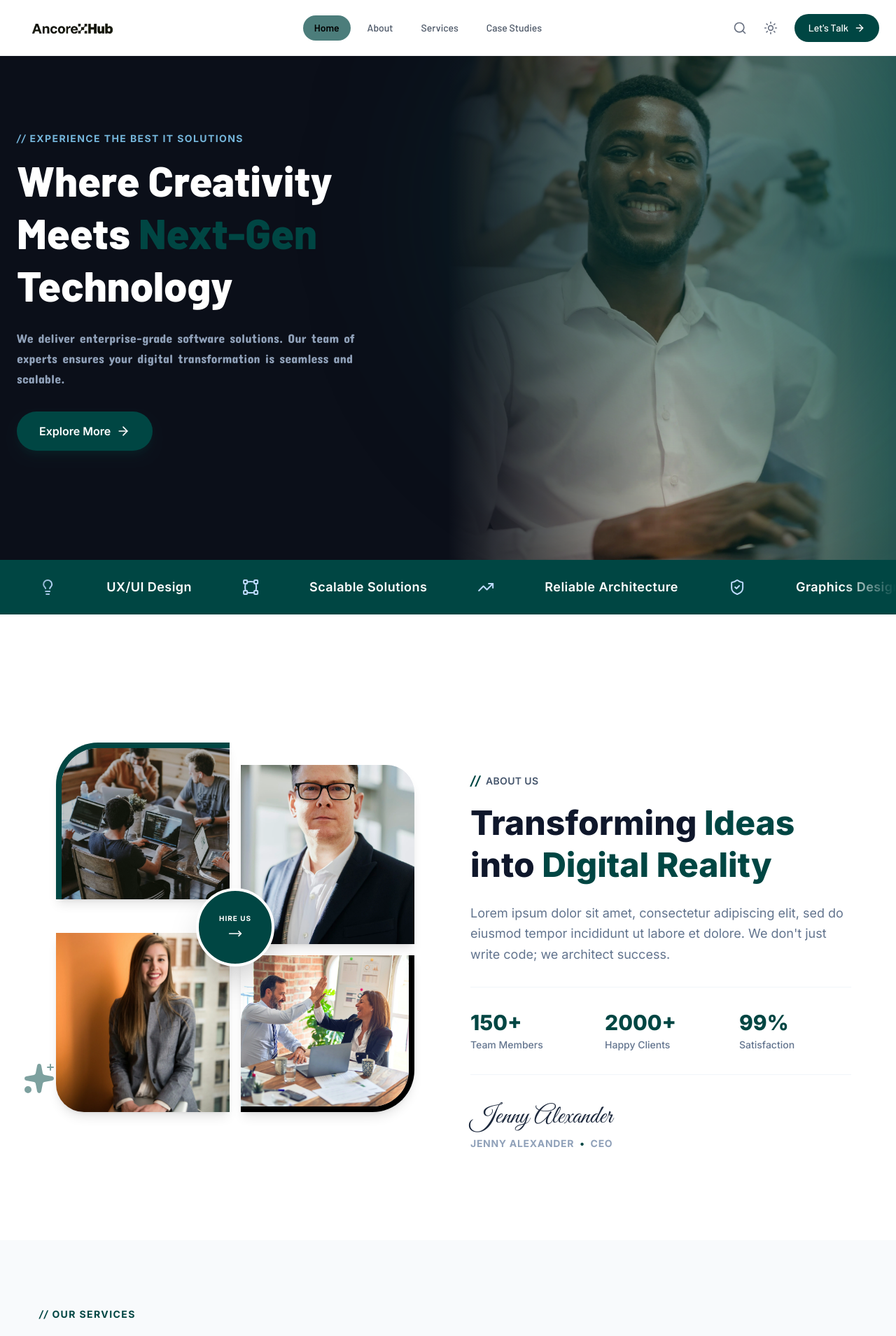
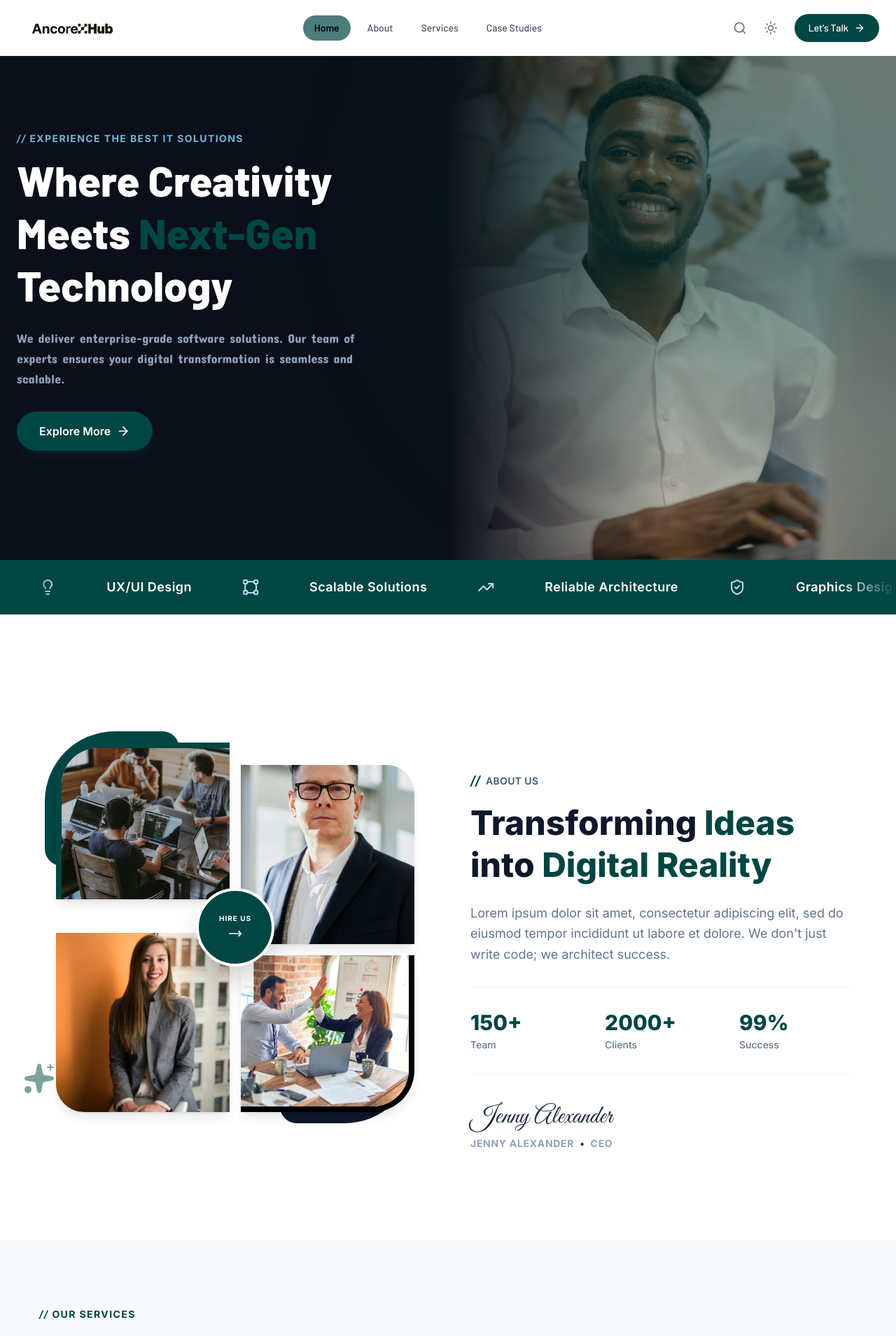
Before and after one commit to Sophianx234/ancorexhub, a Next.js app: page / in a window 1280 px wide. Shown: the top 1909 px of the page at 70% size. Built offline with nearby package versions, Linux system fonts and the light colour scheme; a web font is replaced by a local one.

Commit message:
feat: add smooth scroll with lenis

```diff
--- a/app/layout.tsx
+++ b/app/layout.tsx
@@ -1,7 +1,6 @@
 import type { Metadata } from "next";
 import "./globals.css";
-
-
+import { Providers } from "@/lib/providers";
 
 export const metadata: Metadata = {
   title: "Create Next App",
@@ -15,10 +14,14 @@ export default function RootLayout({
 }>) {
   return (
     <html lang="en">
-      <body
-        className={`font-handwriting antialiased`}
-      >
-        {children}
+      <body className={`font-handwriting antialiased`}>
+        {/* Wrap children in the Client Provider.
+          This enables Smooth Scroll (Lenis) for the whole app
+          without breaking Server Side Rendering.
+        */}
+        <Providers>
+          {children}
+        </Providers>
       </body>
     </html>
   );
--- a/components/about.tsx
+++ b/components/about.tsx
@@ -1,3 +1,5 @@
+// Change this import to point to wherever your FadeIn file is
+import FadeIn from "@/lib/fade-in";
 import { MoveRight, Sparkles } from "lucide-react";
 import Image from "next/image";
 
@@ -7,110 +9,86 @@ const About = () => {
 
       <div className="max-w-7xl mx-auto grid lg:grid-cols-2 gap-12 lg:gap-16 items-center">
 
-        {/* LEFT SIDE: Image Composition */}
+        {/* LEFT SIDE: Images (Slide in from Left) */}
+        {/* 'left' means it starts on the left (x: 40) and slides into place */}
+        <FadeIn direction="left" delay={0.2} fullWidth>
           <div className="relative p-2 md:p-4">
-          {/* Decorative Sparkles */}
+
+            {/* ... Keep your existing Sparkles & Background Shapes ... */}
             <div className="absolute bottom-10 -left-4 md:-left-8 text-primary animate-pulse z-20">
               <Sparkles size={48} strokeWidth={1} fill="currentColor" />
             </div>
-
-          {/* Background Shape 1 (Top Left) - Scaled for mobile */}
             <div className="absolute top-0 left-0 w-32 h-32 md:w-48 md:h-48 bg-primary rounded-tl-[60px] md:rounded-tl-[100px] rounded-tr-3xl rounded-bl-3xl -z-10 transition-all" />
-
-          {/* Background Shape 2 (Bottom Right) - Scaled for mobile */}
             <div className="absolute bottom-0 right-2 md:right-4 w-32 h-32 md:w-48 md:h-48 bg-slate-900 rounded-br-[60px] md:rounded-br-[100px] rounded-tr-3xl rounded-bl-3xl -z-10 transition-all" />
 
             {/* Image Grid */}
             <div className="grid grid-cols-2 gap-3 md:gap-4">
-            {/* Image 1 */}
               <div className="h-40 md:h-56 relative rounded-tl-[40px] md:rounded-tl-[60px] rounded-br-2xl border-primary border-l-4 md:border-l-8 border-t-4 md:border-t-8 bg-slate-200 overflow-hidden shadow-lg transform transition hover:scale-[1.02]">
-              <Image
-                fill
-                src="/img-3.webp"
-                alt="Team"
-                className="w-full h-full object-cover"
-              />
+                <Image fill src="/img-3.webp" alt="Team" className="w-full h-full object-cover" />
               </div>
-
-            {/* Image 2 */}
               <div className="h-48 md:h-64 relative mt-6 md:mt-8 rounded-tr-[30px] md:rounded-tr-[40px] rounded-bl-2xl bg-slate-200 overflow-hidden shadow-lg transform transition hover:scale-[1.02]">
-              <Image
-                fill
-                src="/img-2.webp"
-                alt="Professional"
-                className="w-full h-full object-cover"
-              />
+                <Image fill src="/img-2.webp" alt="Professional" className="w-full h-full object-cover" />
               </div>
-
-            {/* Image 3 */}
               <div className="h-48 md:h-64 relative -mt-6 md:-mt-8 rounded-bl-[30px] md:rounded-bl-[40px] rounded-tr-2xl bg-slate-200 overflow-hidden shadow-lg transform transition hover:scale-[1.02]">
-              <Image
-                fill
-                src="/img-4.webp"
-                alt="Working"
-                className="w-full h-full object-cover"
-              />
+                <Image fill src="/img-4.webp" alt="Working" className="w-full h-full object-cover" />
               </div>
-
-            {/* Image 4 */}
               <div className="h-40 md:h-56 relative border-black dark:border-white border-r-4 md:border-r-8 border-b-4 md:border-b-8 rounded-br-[40px] md:rounded-br-[60px] rounded-tl-2xl bg-slate-200 overflow-hidden shadow-lg transform transition hover:scale-[1.02]">
-              <Image
-                fill
-                src="/img-1.webp"
-                alt="Meeting"
-                className="w-full h-full object-cover"
-              />
+                <Image fill src="/img-1.webp" alt="Meeting" className="w-full h-full object-cover" />
               </div>
             </div>
 
-          {/* "Hire Us" Badge (Center) */}
+            {/* "Hire Us" Badge */}
             <div className="absolute top-1/2 left-1/2 transform -translate-x-1/2 -translate-y-1/2 z-20">
+               {/* ... Your Badge Code ... */}
                <div className="relative w-24 h-24 md:w-28 md:h-28 bg-primary rounded-full flex items-center justify-center border-4 border-white dark:border-slate-800 shadow-2xl group cursor-pointer hover:bg-blue-700 transition">
-              {/* Dashed ring effect */}
                   <div className="absolute inset-1 border border-dashed border-primary/50 dark:border-white/30 rounded-full animate-[spin_10s_linear_infinite]" />
                   <div className="text-center text-white">
-                <p className="text-[10px] font-bold tracking-widest uppercase mb-1">
-                  Hire Us
-                </p>
+                    <p className="text-[10px] font-bold tracking-widest uppercase mb-1">Hire Us</p>
                     <MoveRight className="w-5 h-5 mx-auto group-hover:translate-x-1 transition" />
                   </div>
                </div>
             </div>
+
           </div>
+        </FadeIn>
 
-        {/* RIGHT SIDE: Content */}
+        {/* RIGHT SIDE: Content (Waterfall Effect) */}
         <div className="pt-8 lg:pt-24 text-center lg:text-left">
-          {/* Tag */}
+
+          {/* 1. Tag (Fade Up) */}
+          <FadeIn direction="up" delay={0.4}>
             <div className="flex items-center justify-center lg:justify-start gap-2 mb-4">
               <span className="text-primary dark:text-tertiary font-bold italic text-lg">//</span>
               <span className="text-slate-600 dark:text-slate-400 font-semibold tracking-wide uppercase text-sm">
                 About Us
               </span>
             </div>
+          </FadeIn>
 
-          {/* Headline */}
+          {/* 2. Headline (Fade Up + Delay) */}
+          <FadeIn direction="up" delay={0.5}>
             <h2 className="text-3xl md:text-5xl font-extrabold dark:text-white text-slate-900 mb-6 leading-tight">
-            Transforming{" "}
-            <span className="text-primary dark:text-tertiary">Ideas</span> <br className="hidden md:block" />
-            into{" "}
-            <span className="text-primary dark:text-tertiary">
-              Digital Reality
-            </span>
+              Transforming <span className="text-primary dark:text-tertiary">Ideas</span> <br className="hidden md:block" />
+              into <span className="text-primary dark:text-tertiary">Digital Reality</span>
             </h2>
+          </FadeIn>
 
-          {/* Description */}
+          {/* 3. Description (Fade Up + More Delay) */}
+          <FadeIn direction="up" delay={0.6}>
             <p className="text-slate-500 dark:text-slate-400 text-base md:text-lg mb-8 leading-relaxed">
               Lorem ipsum dolor sit amet, consectetur adipiscing elit, sed do
               eiusmod tempor incididunt ut labore et dolore. We don't just write
               code; we architect success.
             </p>
+          </FadeIn>
 
-          {/* Stats Grid */}
+          {/* 4. Stats Grid (Fade Up + More Delay) */}
+          <FadeIn direction="up" delay={0.7} fullWidth>
             <div className="grid grid-cols-3 gap-4 md:gap-8 mb-10 border-y dark:border-white/10 border-slate-100 py-8">
               {[
-              { num: "150+", label: "Team Members" },
-              { num: "2000+", label: "Happy Clients" },
-              { num: "99%", label: "Satisfaction" },
+                { num: "150+", label: "Team" },
+                { num: "2000+", label: "Clients" },
+                { num: "99%", label: "Success" },
               ].map((stat, i) => (
                 <div key={i} className="text-center lg:text-left">
                   <div className="text-2xl md:text-3xl font-extrabold text-primary dark:text-tertiary mb-1">
@@ -122,8 +100,10 @@ const About = () => {
                 </div>
               ))}
             </div>
+          </FadeIn>
 
-          {/* Signature Block */}
+          {/* 5. Signature (Fade Up + Final Delay) */}
+          <FadeIn direction="up" delay={0.8}>
             <div>
               <div className="text-4xl font-vibes text-slate-800 dark:text-white mb-2">
                 Jenny Alexander
@@ -132,10 +112,11 @@ const About = () => {
                 Jenny Alexander <span className="text-primary dark:text-tertiary mx-1">•</span> CEO
               </div>
             </div>
+          </FadeIn>
+
         </div>
       </div>
     </section>
   );
 };
-
 export default About;
--- a/components/awards.tsx
+++ b/components/awards.tsx
@@ -71,7 +71,7 @@ const Awards = () => {
   };
 
   return (
-    <section className="py-24 bg-secondary/30 dark:bg-[#001514] overflow-hidden transition-colors duration-300">
+    <section className="py-24 bg-[#FFF8F0] dark:bg-[#001514] overflow-hidden transition-colors duration-300">
       <div className="max-w-7xl mx-auto px-6">
 
         {/* Header */}
--- a/components/header.tsx
+++ b/components/header.tsx
@@ -17,8 +17,6 @@ const Header = () => {
 
   const [colorTheme, setTheme] = useDarkMode();
 
-  // --- FIX IS HERE ---
-  // We check if the current theme is "dark".
   const isDarkMode = colorTheme === "dark";
 
   const [activeTab, setActiveTab] = useState("Home");
@@ -27,15 +25,16 @@ const Header = () => {
   const { scrollY } = useScroll();
 
   useMotionValueEvent(scrollY, "change", (latest) => {
-    const previous = scrollY.getPrevious();
     if (latest > 20 && !isScrolled) setIsScrolled(true);
     if (latest <= 20 && isScrolled) setIsScrolled(false);
   });
 
+  // 1. NEW: The "Apple-like" Easing Curve
+  const premiumEase = [0.21, 0.47, 0.32, 0.98];
+
   const smoothTransition = {
-    type: "tween",
-    ease: [0.22, 1, 0.36, 1],
-    duration: 0.5,
+    duration: 0.6,
+    ease: premiumEase, // Applied the premium physics here
   };
 
   const navLinks = [
@@ -45,13 +44,12 @@ const Header = () => {
     { name: "Case Studies", href: "#" },
   ];
 
-  // LOGIC: Define colors dynamically based on isDarkMode
+  // LOGIC: Kept your exact color/style logic
   const headerVariants = {
     initial: {
       width: "100%",
       y: 0,
       borderRadius: 0,
-      // Light: Pure White | Dark: Deep Hex Black
       backgroundColor: isDarkMode ? "rgba(10, 10, 10, 1)" : "rgba(255, 255, 255, 1)",
       borderBottom: isDarkMode ? "1px solid rgba(255, 255, 255, 0.05)" : "1px solid #f3f4f6",
       boxShadow: "0 0 0 rgba(0,0,0,0)",
@@ -62,7 +60,6 @@ const Header = () => {
       width: "92%",
       y: 12,
       borderRadius: 9999,
-      // Light: 85% White | Dark: 85% Deep Black
       backgroundColor: isDarkMode ? "rgba(10, 10, 10, 0.85)" : "rgba(255, 255, 255, 0.85)",
       borderBottom: "1px solid rgba(255,255,255,0.2)",
       boxShadow: isDarkMode
@@ -74,16 +71,16 @@ const Header = () => {
   };
 
   return (
-    <div className="fixed font-barlow z-50 top-0 left-0 right-0  flex justify-center pt-0 pointer-events-none">
+    <div className="fixed font-barlow z-50 top-0 left-0 right-0 flex justify-center pt-0 pointer-events-none">
       <motion.header
         initial="initial"
         animate={isScrolled ? "scrolled" : "initial"}
         variants={headerVariants}
         transition={smoothTransition}
         style={{ backdropFilter: "blur(16px)" }}
-        className="pointer-events-auto flex items-center  justify-between px-6 max-w-7xl mx-auto overflow-hidden  transition-colors duration-500"
+        className="pointer-events-auto flex items-center justify-between px-6 max-w-7xl mx-auto overflow-hidden"
       >
-        {/* Logo */}
+        {/* Logo (Unchanged) */}
         <div className="flex-shrink-0 flex items-center gap-2 cursor-pointer">
          {!isDarkMode ? (
            <Image
@@ -104,7 +101,7 @@ const Header = () => {
          )}
         </div>
 
-        {/* --- DESKTOP NAV WITH STYLISH HOVER --- */}
+        {/* --- DESKTOP NAV --- */}
         <nav className="hidden md:flex items-center gap-2">
           {navLinks.map((link) => (
             <a
@@ -115,7 +112,7 @@ const Header = () => {
               onMouseLeave={() => setHoveredTab(null)}
               className="relative px-4 py-2 dark:text-white text-sm font-medium transition-colors duration-200"
             >
-              {/* The Sliding Hover Background */}
+              {/* Sliding Hover Background */}
               {hoveredTab === link.name && (
                 <motion.span
                   layoutId="nav-hover-pill"
@@ -125,17 +122,18 @@ const Header = () => {
                   initial={{ opacity: 0 }}
                   animate={{ opacity: 1 }}
                   exit={{ opacity: 0 }}
+                  // Added Spring for snappier hover
                   transition={{ type: "spring", bounce: 0.2, duration: 0.6 }}
                 />
               )}
 
               {/* Text Style */}
               <span
-                className={`relative z-10  transition-colors duration-300 ${
+                className={`relative z-10 transition-colors duration-300 ${
                   activeTab === link.name && isDarkMode
                     ? "text-white font-semibold"
                     : activeTab === link.name && !isDarkMode
-                      ? "text-black font-semibold" // Changed to black for better contrast on white
+                      ? "text-black font-semibold"
                       : activeTab !== link.name && !isDarkMode
                         ? "text-gray-600"
                         : "text-gray-200"
@@ -144,7 +142,7 @@ const Header = () => {
                 {link.name}
               </span>
 
-              {/* The Active Dot Indicator */}
+              {/* Active Dot Indicator */}
               {activeTab === link.name && (
                 <motion.span
                   layoutId="nav-active-dot"
@@ -156,10 +154,11 @@ const Header = () => {
           ))}
         </nav>
 
-        {/* Right Section: Search + Theme + CTA */}
+        {/* Right Section */}
         <div className="hidden md:flex items-center space-x-2">
-          {/* Search Icon Button */}
-          <button
+          {/* Search Icon - Added Tap Animation */}
+          <motion.button
+            whileTap={{ scale: 0.9 }}
             className={`p-2 rounded-full transition-all ${
                 isDarkMode
                 ? "text-gray-400 hover:text-white hover:bg-white/10"
@@ -167,10 +166,11 @@ const Header = () => {
             }`}
           >
             <Search size={20} />
-          </button>
+          </motion.button>
 
-          {/* Theme Toggle */}
-          <button
+          {/* Theme Toggle - Added Tap Animation */}
+          <motion.button
+            whileTap={{ scale: 0.9 }}
             onClick={() => setTheme(colorTheme)}
             className={`p-2 rounded-full transition-all ${
                 isDarkMode
@@ -202,36 +202,39 @@ const Header = () => {
                 </motion.div>
               )}
             </AnimatePresence>
-          </button>
+          </motion.button>
 
-          {/* "Let's Talk" CTA */}
+          {/* "Let's Talk" CTA - Added Hover Physics */}
           <motion.a
             href="#contact"
             whileHover="hover"
-            whileTap={{ scale: 0.95 }}
+            whileTap={{ scale: 0.95 }} // Satisfying click
             className="ml-2 flex items-center gap-2 px-5 py-2.5 bg-primary text-white rounded-full text-sm font-medium hover:opacity-90 transition-colors group"
           >
             <span>Let's Talk</span>
             <motion.span
               variants={{
                 hover: { x: 4 },
+                initial: { x: 0 }
               }}
-              transition={{ type: "spring", stiffness: 400 }}
+              transition={{ type: "spring", stiffness: 400, damping: 10 }} // Springy Arrow
             >
               <ArrowRight size={16} />
             </motion.span>
           </motion.a>
         </div>
 
-        {/* Mobile Toggle */}
+        {/* Mobile Toggle - Added Tap Animation */}
         <div className="md:hidden flex items-center gap-4">
-          <button
+          <motion.button
+             whileTap={{ scale: 0.9 }}
              onClick={() => setTheme(colorTheme)}
              className={isDarkMode ? "text-gray-300" : "text-gray-600"}
           >
             {isDarkMode ? <Moon size={20} /> : <Sun size={20} />}
-          </button>
-          <button
+          </motion.button>
+          <motion.button
+            whileTap={{ scale: 0.9 }}
             onClick={() => setIsMobileMenuOpen(!isMobileMenuOpen)}
             className={`p-2 ${
                 isDarkMode
@@ -240,7 +243,7 @@ const Header = () => {
             }`}
           >
             {isMobileMenuOpen ? <X size={24} /> : <Menu size={24} />}
-          </button>
+          </motion.button>
         </div>
       </motion.header>
 
@@ -251,9 +254,8 @@ const Header = () => {
             initial={{ opacity: 0, y: -20, scale: 0.95 }}
             animate={{ opacity: 1, y: 0, scale: 1 }}
             exit={{ opacity: 0, y: -20, scale: 0.95 }}
-            transition={{ duration: 0.2 }}
-            // Apply Dark mode bg and borders
-            className={`absolute top-24 w-[90%] rounded-2xl shadow-xl  p-4 pointer-events-auto md:hidden ${
+            transition={{ duration: 0.3, ease: premiumEase }} // Premium Ease
+            className={`absolute top-24 w-[90%] rounded-2xl shadow-xl p-4 pointer-events-auto md:hidden ${
                 isDarkMode
                 ? "bg-[#0a0a0a] "
                 : "bg-white "
@@ -280,10 +282,13 @@ const Header = () => {
               ))}
               <hr className={isDarkMode ? "border-gray-800 my-2" : "border-gray-100 my-2"} />
 
-              <button className="flex items-center justify-between w-full p-3 bg-primary text-white rounded-xl">
+              <motion.button
+                whileTap={{ scale: 0.95 }}
+                className="flex items-center justify-between w-full p-3 bg-primary text-white rounded-xl"
+              >
                 <span className="font-medium">Let's Talk</span>
                 <ArrowRight size={18} />
-              </button>
+              </motion.button>
             </div>
           </motion.div>
         )}
--- a/components/hero.tsx
+++ b/components/hero.tsx
@@ -5,23 +5,37 @@ import { ArrowRight } from "lucide-react";
 import SectionTag from "./section-taq";
 import { motion } from "framer-motion";
 
+// 1. UPDATE: Use the same "Premium" easing as your FadeIn component
+const premiumEase = [0.21, 0.47, 0.32, 0.98];
+
 const staggerContainer = {
   hidden: { opacity: 0 },
   visible: {
     opacity: 1,
-    transition: { staggerChildren: 0.2 },
+    transition: {
+      staggerChildren: 0.15, // Slightly faster stagger for the Hero
+      delayChildren: 0.2
+    },
   },
 };
 
 const fadeInUp = {
-  hidden: { opacity: 0, y: 40 },
-  visible: { opacity: 1, y: 0, transition: { duration: 0.6, ease: "easeOut" } },
+  hidden: { opacity: 0, y: 30, filter: "blur(10px)" }, // Add Blur for consistency
+  visible: {
+    opacity: 1,
+    y: 0,
+    filter: "blur(0px)",
+    transition: {
+      duration: 1.2, // Slower duration = "Heavier" feel
+      ease: premiumEase
+    }
+  },
 };
 
 const Hero = () => (
   <section className="bg-[#0B0F19] pt-24 pb-12 lg:pt-28 lg:pb-20 text-white relative w-full min-h-screen flex items-center overflow-hidden">
 
-    {/* Background Blur - Scaled down for mobile */}
+    {/* Background Blur */}
     <div className="absolute top-0 right-0 w-[300px] h-[300px] lg:w-[600px] lg:h-[600px] bg-primary/40 rounded-full blur-[80px] lg:blur-[120px] pointer-events-none z-10" />
 
     {/* Content Container */}
@@ -55,35 +69,35 @@ const Hero = () => (
         </motion.p>
 
         <motion.div variants={fadeInUp} className="flex flex-wrap gap-4 lg:gap-6">
-          <button className="bg-primary hover:bg-primary/80 text-white px-8 py-4 rounded-full font-semibold transition flex items-center gap-2 shadow-lg shadow-primary/20">
+          {/* Added 'active:scale-95' for a satisfying click press */}
+          <button className="bg-primary hover:bg-primary/80 active:scale-95 text-white px-8 py-4 rounded-full font-semibold transition-all duration-300 flex items-center gap-2 shadow-lg shadow-primary/20">
             Explore More <ArrowRight size={20} />
           </button>
         </motion.div>
       </motion.div>
 
-      {/* Empty div to maintain grid structure on Desktop */}
+      {/* Empty div for layout */}
       <div className="hidden lg:block"></div>
     </div>
 
     {/* --- IMAGE BACKGROUND --- */}
     <motion.div
-      initial={{ opacity: 0, x: 50 }}
-      animate={{ opacity: 1, x: 0 }}
-      transition={{ duration: 0.8 }}
+      initial={{ opacity: 0, x: 20, filter: "blur(10px)" }}
+      animate={{ opacity: 1, x: 0, filter: "blur(0px)" }}
+      transition={{ duration: 1.2, ease: premiumEase }}
       className="absolute top-0 right-0 w-full lg:w-1/2 h-full z-0"
     >
-      {/* GRADIENT OVERLAY:
-          Mobile: Vertical gradient (Dark -> Transparent -> Dark) to make text readable over the image.
-          Desktop: Horizontal gradient (Dark -> Transparent) to blend the image into the left side.
+      {/* CLEANER GRADIENT LOGIC:
+         Since the Hero is always dark (#0B0F19), we don't need 'dark:' classes.
+         We just need one robust overlay that handles both Mobile and Desktop.
       */}
       <div className="absolute inset-0 z-20
-        bg-gradient-to-b block dark:hidden from-[#0B0F19]/90 via-[#0B0F19]/60 to-[#0B0F19]
-        lg:bg-gradient-to-r lg:from-[#0B0F19] lg:via-transparent lg:to-primary/70"
+        bg-gradient-to-b from-[#0B0F19]/90 via-[#0B0F19]/60 to-[#0B0F19]
+        lg:bg-gradient-to-r block dark:hidden lg:from-[#0B0F19] lg:via-transparent lg:to-primary/20"
       />
       <div className="absolute inset-0 dark:block hidden bg-gradient-to-t lg:bg-gradient-to-r from-[#0B0F19] via- to-primary/60 z-20"></div>
 
 
-      {/* The Image */}
       <Image
         src="/sx-1.webp"
         alt="Hero Background"
--- /dev/null
+++ b/lib/fade-in.tsx
@@ -0,0 +1,55 @@
+'use client'
+
+import { motion, useInView } from 'framer-motion'
+import { useRef } from 'react'
+
+interface Props {
+  children: React.ReactNode
+  className?: string
+  delay?: number
+  direction?: 'up' | 'down' | 'left' | 'right'
+  fullWidth?: boolean
+}
+
+export default function FadeIn({
+  children,
+  className = "",
+  delay = 0,
+  direction = 'up',
+  fullWidth = false
+}: Props) {
+  const ref = useRef(null)
+  const isInView = useInView(ref, { once: true, margin: "-10%" }) // Triggers when 10% of element is visible
+
+  const directions = {
+    up: { y: 40, x: 0 },
+    down: { y: -40, x: 0 },
+    left: { x: 40, y: 0 },
+    right: { x: -40, y: 0 },
+  }
+
+  return (
+    <motion.div
+      ref={ref}
+      initial={{
+        opacity: 0,
+        ...directions[direction],
+        filter: "blur(10px)" // The "Premium" Blur Effect
+      }}
+      animate={isInView ? {
+        opacity: 1,
+        y: 0,
+        x: 0,
+        filter: "blur(0px)"
+      } : {}}
+      transition={{
+        duration: 0.8,
+        delay: delay,
+        ease: [0.21, 0.47, 0.32, 0.98] // Custom "Apple-like" easing curve
+      }}
+      className={`${fullWidth ? 'w-full' : ''} ${className}`}
+    >
+      {children}
+    </motion.div>
+  )
+}
--- /dev/null
+++ b/lib/providers.tsx
@@ -0,0 +1,19 @@
+'use client'
+
+import { ReactLenis } from 'lenis/react'
+
+export function Providers({ children }: { children: React.ReactNode }) {
+  return (
+    <ReactLenis
+      root
+      options={{
+        lerp: 0.1,         // Friction: Lower = Smoother/Heavier feel
+        duration: 1.2,     // Duration: Higher = Longer slide
+        syncTouch: true,   // ✅ REPLACEMENT for smoothTouch (enables smooth scroll on mobile)
+        syncTouchLerp: 0.1 // Vital for mobile parity
+      }}
+    >
+      {children}
+    </ReactLenis>
+  )
+}
--- a/package.json
+++ b/package.json
@@ -11,6 +11,7 @@
   "dependencies": {
     "clsx": "^2.1.1",
     "framer-motion": "^12.34.1",
+    "lenis": "^1.3.17",
     "lucide-react": "^0.564.0",
     "next": "16.1.6",
     "react": "19.2.3",
```
Also changed, not shown: app/globals.css (+23 -0 lines), 1 other file (tests, documents, lock files or other folders). Lines whose indentation alone changed are shown as unchanged.
